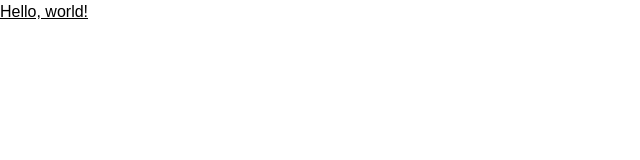
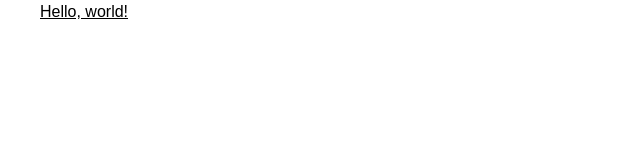
Before and after one commit to hotaroo-dev/news-homepage, a Nuxt app: page / in a window 1280 px wide. Shown: the top 160 px of the page, without its empty margins (0-640 px from the left). Built offline with nearby package versions, Linux system fonts and the light colour scheme.

Commit message:
fix(dev): fixed errors

```diff
--- a/assets/css/tailwind.css
+++ b/assets/css/tailwind.css
@@ -4,6 +4,6 @@
 
 body {
   font-family: 'Inter Variable', sans-serif;
-  -webkit-font-smoothing: antialised;
+  -webkit-font-smoothing: antialiased;
   -moz-osx-font-smoothing: grayscale;
 }
--- a/nuxt.config.ts
+++ b/nuxt.config.ts
@@ -1,17 +1,19 @@
 // https://nuxt.com/docs/api/configuration/nuxt-config
 export default defineNuxtConfig({
   modules: ['@nuxtjs/tailwindcss'],
+  devtools: { enabled: true },
   tailwindcss: {
     config: {
-      container: {
-        center: true,
-        padding: {
-          DEFAULT: '1.25rem',
-          md: '1.5rem',
-          lg: '2rem'
+      theme: {
+        container: {
+          center: true,
+          padding: {
+            DEFAULT: '1.5rem',
+            md: '2rem',
+            lg: '2.5rem'
+          }
         }
       }
     }
-  },
-  devtools: { enabled: true }
+  }
 })
--- a/pages/index.vue
+++ b/pages/index.vue
@@ -1,5 +1,5 @@
 <template>
-  <div>
+  <div class="container">
     <h1 class="underline">Hello, world!</h1>
   </div>
 </template>
```
